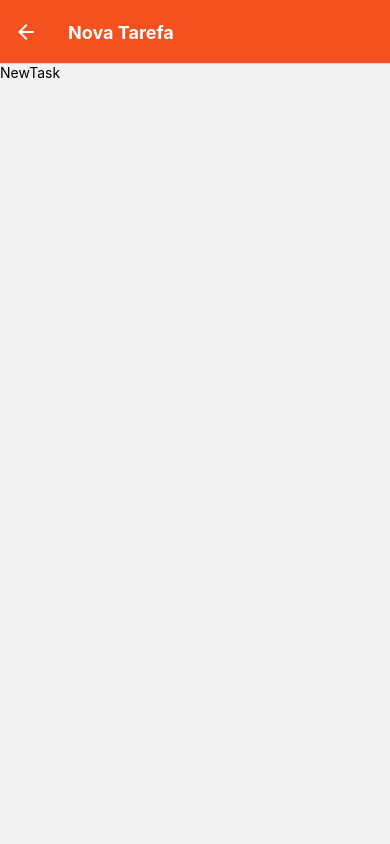
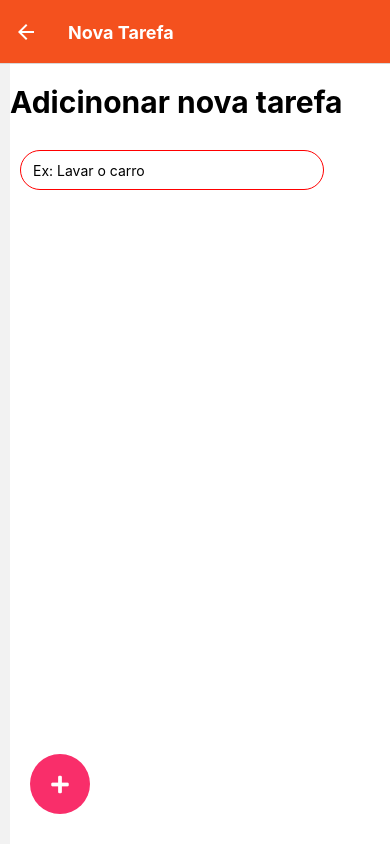
Before and after one commit to rafavmaciel/resct-native-exemplos, a React Native app: screen /NewTask in a window 390 px wide. Built offline with nearby package versions, Linux system fonts and the light colour scheme; no server answers; the database is empty.

Commit message:
criação do app tasks

```diff
--- a/App.js
+++ b/App.js
@@ -6,6 +6,7 @@ import Home from './src/pages/home/index';
 import About from './src/pages/about/index';
 import Task from './src/pages/task/task';
 import NewTask from './src/pages/newTask/NewTask';
+import Details from './src/pages/details/details';
 
 const Stack = createNativeStackNavigator();
 
@@ -33,7 +34,37 @@ export default function App() {
             fontWeight: 'bold',
           },
         }} />
+        <Stack.Screen name="Details" component={Details} options={{
+          title: 'Detalhes',
+          headerStyle: {
+            backgroundColor: '#f4511e',
+          },
+          headerTintColor: '#fff',
+          headerTitleStyle: {
+            fontWeight: 'bold',
+          },
+        }} />
+        <Stack.Screen name="Home" component={Home} options={{
+          title: 'Home',
+          headerStyle: {
+            backgroundColor: '#f4511e',
+          },
+          headerTintColor: '#fff',
+          headerTitleStyle: {
+            fontWeight: 'bold',
+          },
+        }} />
+        <Stack.Screen name="About" component={About} options={{
+          title: 'Sobre',
+          headerStyle: {
+            backgroundColor: '#f4511e',
+          },
+          headerTintColor: '#fff',
+          headerTitleStyle: {
+            fontWeight: 'bold',
+          },
+        }} />
       </Stack.Navigator>
     </NavigationContainer>
-    );
+  );
 }
--- /dev/null
+++ b/src/pages/details/details.js
@@ -0,0 +1,16 @@
+import React, { useEffect, useState } from "react";
+import { View, Text, TouchableOpacity } from "react-native";
+import styles from "./style";
+
+export default function Details({ navigation, route }) {
+    const [task, setTask] = useState(route.params);
+    return (
+        <View style={styles.container}>
+            <TouchableOpacity style= {styles.bottonNewTask}>
+                <Text style= {styles.textBottonNewTask} > Tarefa: {task.description}</Text>
+                <Text style= {styles.textBottonNewTask} >Data de criação: {task.date}</Text>
+                <Text style= {styles.textBottonNewTask} >Status: {task.status ? "Concluida" : "Pendente"    }</Text>
+            </TouchableOpacity>
+        </View>
+    );
+}
--- /dev/null
+++ b/src/pages/details/style.js
@@ -0,0 +1,47 @@
+import React from "react";
+import {StyleSheet} from "react-native";
+
+
+const styles = StyleSheet.create({
+    container :{
+        flex: 1,
+        backgroundColor: '#fff',
+        paddingTop: 20,
+        marginLeft: 10,
+        alignItems: 'center',
+        justifyContent: 'center',
+    },
+    title: {
+        fontSize: 30,
+        fontWeight: 'bold',
+        marginBottom: 30,
+    },
+    textInput: {
+        height: 40,
+        marginLeft: 10,
+        width: '80%',
+        borderColor: "red",
+        borderWidth: 1,
+        borderRadius: 30,
+        padding: 12,
+    },
+    bottonNewTask: {
+        padding: 30,
+        width: '80%',
+        bottom: 30,
+        //left:20,
+        backgroundColor: '#F92e6a',
+        borderRadius: 50,
+        justifyContent: 'center',
+        alignItems: 'center',
+    },
+    textBottonNewTask:{
+        fontSize: 15,
+        color: '#fff',
+        padding: 10,
+    },
+
+});
+
+
+export default styles
--- a/src/pages/newTask/NewTask.js
+++ b/src/pages/newTask/NewTask.js
@@ -1,9 +1,49 @@
-import {View, Text} from 'react-native';
+import React, { useEffect, useState } from "react";
+import { View, Text, TextInput, TouchableOpacity } from "react-native";
+import database from "../../config/firebase";
+import styles from "./style";
+import { FontAwesome5 } from "@expo/vector-icons";
 
-export default function NewTask() {
+export default function NewTask({ navigation }) {
+    const [description, setDescription] = useState("");
+
+    function formatDate() {
+        var data = new Date(),
+            dia = data.getDate().toString(),
+            diaF = dia.length == 1 ? "0" + dia : dia,
+            mes = (data.getMonth() + 1).toString(), //+1 pois no getMonth Janeiro começa com zero.
+            mesF = mes.length == 1 ? "0" + mes : mes,
+            anoF = data.getFullYear();
+        return diaF + "/" + mesF + "/" + anoF;
+    }
+
+    function addTask() {
+        database.collection("Tasks").add({
+            description: description,
+            date: formatDate(),
+            status: false,
+            createdAt: new Date(),
+        });
+        navigation.navigate("Task");
+    }
+
     return (
-        <View>
-            <Text>NewTask</Text>
+        <View style={styles.container}>
+            <Text style={styles.title}>Adicinonar nova tarefa</Text>
+            <TextInput
+                style={styles.textInput}
+                placeholder="Ex: Lavar o carro"
+                onChangeText={setDescription}
+                value={description}
+            />
+            <TouchableOpacity
+                style={styles.bottonNewTask}
+                onPress={() => {
+                    addTask();
+                }}
+            >
+                <FontAwesome5 name="plus" size={20} color="#fff" />
+            </TouchableOpacity>
         </View>
     );
 }
--- /dev/null
+++ b/src/pages/newTask/style.js
@@ -0,0 +1,45 @@
+import React from "react";
+import {StyleSheet} from "react-native";
+
+
+const styles = StyleSheet.create({
+    container :{
+        flex: 1,
+        backgroundColor: '#fff',
+        paddingTop: 20,
+        marginLeft: 10,
+    },
+    title: {
+        fontSize: 30,
+        fontWeight: 'bold',
+        marginBottom: 30,
+    },
+    textInput: {
+        height: 40,
+        marginLeft: 10,
+        width: '80%',
+        borderColor: "red",
+        borderWidth: 1,
+        borderRadius: 30,
+        padding: 12,
+    },
+    bottonNewTask: {
+        width:60,
+        height:60,
+        position: 'absolute',
+        bottom: 30,
+        left:20,
+        backgroundColor: '#F92e6a',
+        borderRadius: 50,
+        justifyContent: 'center',
+        alignItems: 'center',
+    },
+    textBottonNewTask:{
+        fontSize: 10,
+        color: '#fff',
+    },
+
+});
+
+
+export default styles
--- a/src/pages/task/style.js
+++ b/src/pages/task/style.js
@@ -34,17 +34,30 @@ const styles = StyleSheet.create({
         alignItems: 'center',
     },
     Tasks: {
-        width: '100%',
+        width: '90%',
         flexDirection: 'row',
         justifyContent: 'space-between',
         marginTop: 10,
+        marginRight: 10,
     },
     deleteTask: {
         justifyContent: 'center',
-        paddingLeft: 100,
-        margin : 20,
+        paddingLeft: 10,
+        margin : 15,
     },
     descriptionText: {
+        width: '75%',
+        alignContent: 'flex-start',
+        backgroundColor: '#F92e6a',
+        padding: 12,
+        paddingHorizontal: 20,
+        borderRadius: 50,
+        marginBottom: 10,
+        marginRight : 15,
+        color: '#f5fffb',
+    },
+
+    descriptionTextAsDone: {
         width: '75%',
         alignContent: 'flex-start',
         backgroundColor: '#f5f5f5cf',
@@ -53,7 +66,8 @@ const styles = StyleSheet.create({
         borderRadius: 50,
         marginBottom: 10,
         marginRight : 15,
-        color: '#282b2db5',
+        color: '#696969',
+        textDecorationLine: 'line-through',
     },
 });
 
--- a/src/pages/task/task.js
+++ b/src/pages/task/task.js
@@ -15,8 +15,54 @@ import styles from "./style";
 export default function Task({ navigation }) {
     const [task, setTask] = useState([]);
 
+    function deleteTask(id) {
+        database.collection("Tasks").doc(id).delete();
+    }
+
+    function markAsdone (id, status) {
+        database.collection("Tasks").doc(id).update({
+            status: status? false : true
+        })
+    }
+
+    function renderizarListaTasks(item) {
+        return (
+            <View style={styles.Tasks}>
+                <TouchableOpacity
+                    style={styles.deleteTask}
+                    onPress={() => {
+                        deleteTask(item.id);
+                    }}
+                >
+                    <FontAwesome5 name="trash-alt" size={20} color="#F92e6a" />
+                </TouchableOpacity>
+
+                <TouchableOpacity style={styles.deleteTask} onPress={() => markAsdone(item.id, item.status) }>
+                    <FontAwesome5 name="check" size={20} color="#F92e6a" />
+                </TouchableOpacity>
+
+                <Text
+                    style={item.status? styles.descriptionTextAsDone: styles.descriptionText}
+                    onPress={() => {
+                        navigation.navigate("Details", {
+                            id: item.id,
+                            description: item.description,
+                            date: item.date,
+                            status: item.status,
+                        });
+                    }}
+                >
+                    {item.description}
+                </Text>
+            </View>
+        );
+    }
+
     useEffect(() => {
-        database.collection("Tasks").onSnapshot((query) => {
+        database
+            .collection("Tasks")
+            .orderBy("createdAt", "desc")
+            .onSnapshot((query) => {
                 const list = [];
                 query.forEach((doc) => {
                     list.push({ ...doc.data(), id: doc.id });
@@ -27,20 +73,13 @@ export default function Task({ navigation }) {
 
     return (
         <View style={styles.container}>
-            <FlatList showsVerticalScrollIndicator = {false}
+            <FlatList
+                showsVerticalScrollIndicator={false}
                 data={task}
-            renderItem ={( { item } ) => {
-                return (
-                <View style={styles.Tasks}>
-                    <TouchableOpacity  style = {styles.deleteTask}>
-                        <FontAwesome5 name="trash-alt" size={20} color="#F92e6a"  />
-                    </TouchableOpacity>
-                    <Text style={styles.descriptionText}>{item.description}</Text>
-                </View>
-                );
+                renderItem={({ item }) => {
+                    return renderizarListaTasks(item);
                 }}
             />
-
             <TouchableOpacity
                 style={styles.bottonNewTask}
                 onPress={() => navigation.navigate("NewTask")}
```
Lines whose indentation alone changed are shown as unchanged.
